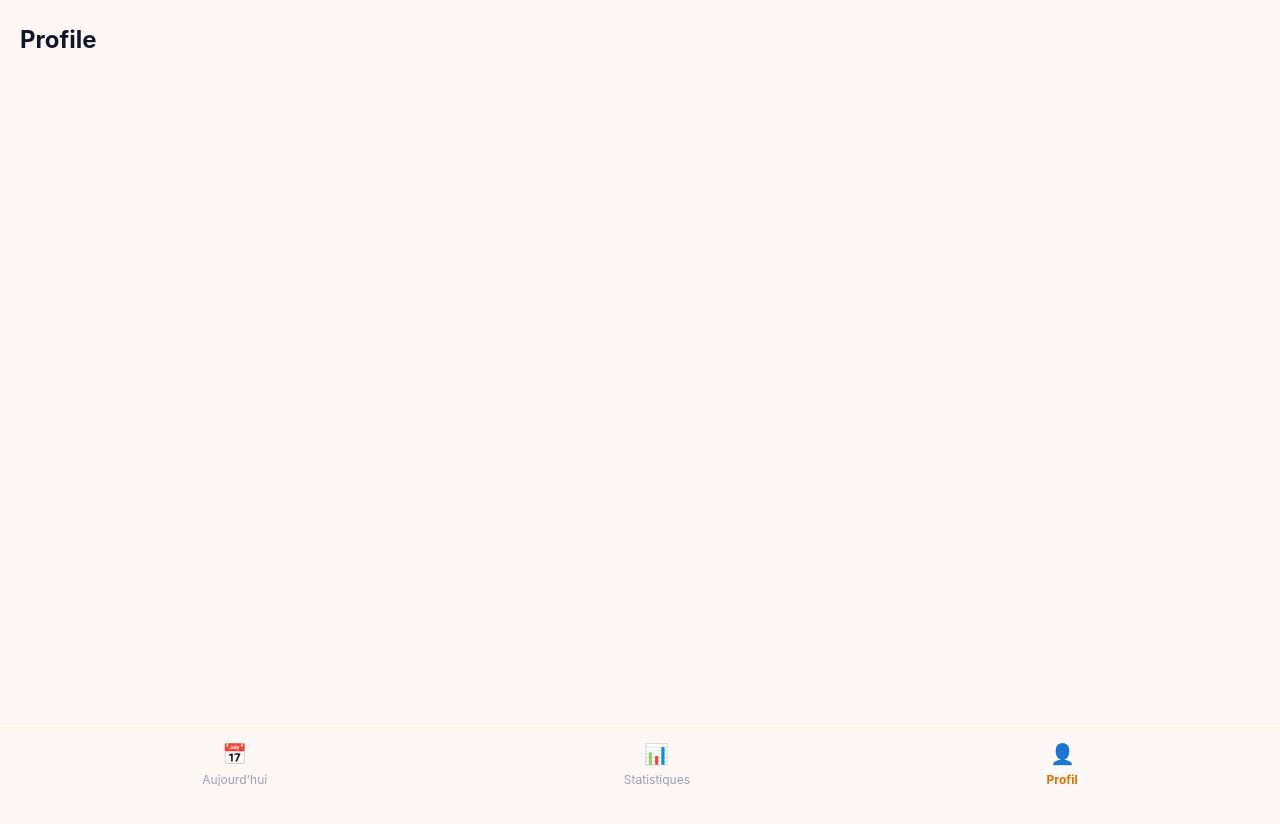
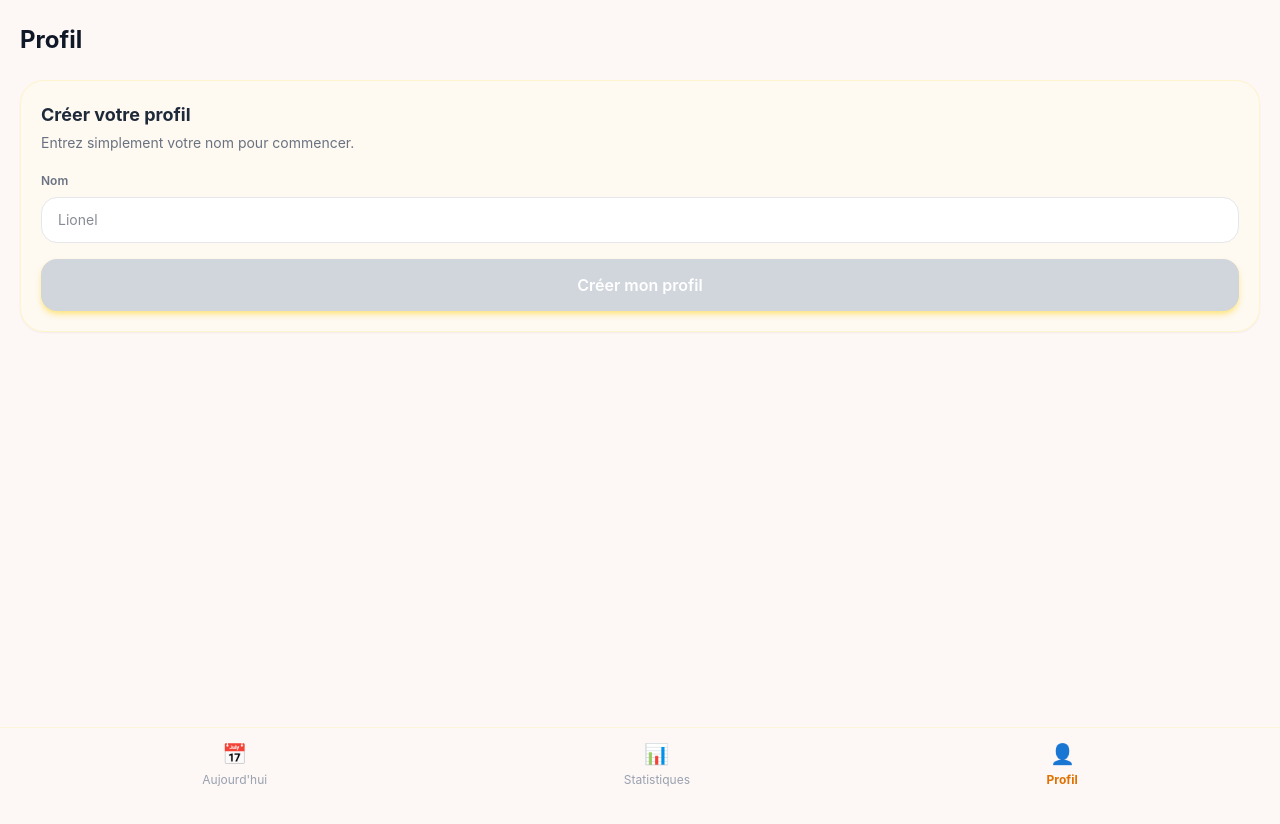
Before and after one commit to mauvaisetroupe/countrep, a Vue app in the folder frontend/: page /profile in a window 1280 px wide. Shown: the top 824 px of the page. Built offline with nearby package versions, Linux system fonts and the light colour scheme.

Commit message:
Use API to create user UUID

```diff
--- /dev/null
+++ b/frontend/src/api/users.ts
@@ -0,0 +1,28 @@
+export interface ApiUser {
+  id: string
+  name: string
+  createdAt: number
+}
+
+const API_URL = 'http://localhost:3000'
+
+export async function createUser(name: string): Promise<ApiUser> {
+  const user = {
+    id: crypto.randomUUID(),
+    name
+  }
+
+  const response = await fetch(`${API_URL}/api/users`, {
+    method: 'POST',
+    headers: {
+      'Content-Type': 'application/json'
+    },
+    body: JSON.stringify(user)
+  })
+
+  if (!response.ok) {
+    throw new Error(`API error: ${response.status}`)
+  }
+
+  return response.json()
+}
--- /dev/null
+++ b/frontend/src/api/workouts.ts
@@ -0,0 +1,43 @@
+export interface ApiWorkout {
+  id: string
+  userId: string
+  exercise: string
+  date: string
+  reps: number
+  mode: string
+  createdAt: number
+  updatedAt: number
+  deletedAt?: number | null
+}
+
+const API_URL = 'http://localhost:3000'
+
+export async function createWorkout(
+  workout: ApiWorkout
+): Promise<ApiWorkout> {
+
+  const response = await fetch(`${API_URL}/api/workouts`, {
+    method: 'POST',
+    headers: {
+      'Content-Type': 'application/json'
+    },
+    body: JSON.stringify(workout)
+  })
+
+  if (!response.ok) {
+    throw new Error(`API error: ${response.status}`)
+  }
+
+  return response.json()
+}
+
+export async function getWorkouts(): Promise<ApiWorkout[]> {
+
+  const response = await fetch(`${API_URL}/api/workouts`)
+
+  if (!response.ok) {
+    throw new Error(`API error: ${response.status}`)
+  }
+
+  return response.json()
+}
--- /dev/null
+++ b/frontend/src/composables/useCurrentUser.ts
@@ -0,0 +1,26 @@
+import { ref } from 'vue'
+
+const STORAGE_KEY = 'countrep.userId'
+
+const userId = ref<string | null>(
+  localStorage.getItem(STORAGE_KEY)
+)
+
+export function useCurrentUser() {
+
+  const setUserId = (id: string) => {
+    userId.value = id
+    localStorage.setItem(STORAGE_KEY, id)
+  }
+
+  const clearUserId = () => {
+    userId.value = null
+    localStorage.removeItem(STORAGE_KEY)
+  }
+
+  return {
+    userId,
+    setUserId,
+    clearUserId
+  }
+}
--- a/frontend/src/db.ts
+++ b/frontend/src/db.ts
@@ -1,6 +1,6 @@
 import Dexie, { type Table } from 'dexie'
 
-export interface Workout {
+export interface LocalWorkout {
   id: string
   exercise: string
   date: string
@@ -17,7 +17,7 @@ export interface SyncState {
 }
 
 export class WorkoutDatabase extends Dexie {
-  workouts!: Table<Workout, string>
+  workouts!: Table<LocalWorkout, string>
   syncState!: Table<SyncState, string>
 
   constructor() {
--- a/frontend/src/views/ProfileView.vue
+++ b/frontend/src/views/ProfileView.vue
@@ -1,6 +1,157 @@
+<script setup lang="ts">
+import { ref } from 'vue'
+import { createUser } from '../api/users'
+import { useCurrentUser } from '../composables/useCurrentUser'
+
+const { userId, setUserId, clearUserId } = useCurrentUser()
+
+const name = ref('')
+const loading = ref(false)
+const error = ref('')
+
+const createProfile = async () => {
+  const trimmedName = name.value.trim()
+
+  if (!trimmedName) {
+    return
+  }
+
+  loading.value = true
+  error.value = ''
+
+  try {
+    const user = await createUser(trimmedName)
+
+    setUserId(user.id)
+
+    name.value = ''
+  } catch (err) {
+    console.error(err)
+    error.value = 'Impossible de créer le profil.'
+  } finally {
+    loading.value = false
+  }
+}
+
+const removeUser = () => {
+  clearUserId()
+  name.value = ''
+  error.value = ''
+}
+</script>
+
 <template>
   <div class="min-h-screen bg-[#fdf8f5] pb-28 px-5 pt-6">
-    <h1 class="text-2xl font-bold text-gray-900">Profile</h1>
-    <!-- contenu à venir -->
+
+    <h1 class="text-2xl font-bold text-gray-900">
+      Profil
+    </h1>
+
+    <main class="mt-6 space-y-4">
+
+      <!-- =====================================================
+           PAS DE PROFIL
+      ====================================================== -->
+
+      <section
+        v-if="!userId"
+        class="bg-amber-50/40 border border-amber-100/80 rounded-3xl p-5 shadow-xs"
+      >
+
+        <h2 class="text-lg font-bold text-gray-800">
+          Créer votre profil
+        </h2>
+
+        <p class="mt-1 text-sm text-gray-500">
+          Entrez simplement votre nom pour commencer.
+        </p>
+
+        <!-- Nom -->
+        <div class="mt-5">
+
+          <label
+            for="name"
+            class="text-xs font-semibold text-gray-500 block mb-2"
+          >
+            Nom
+          </label>
+
+          <input
+            id="name"
+            v-model="name"
+            type="text"
+            placeholder="Lionel"
+            autocomplete="name"
+            class="w-full bg-white border border-gray-200 rounded-2xl px-4 py-3 text-sm text-gray-900 focus:outline-none focus:border-amber-500 focus:ring-2 focus:ring-amber-200"
+            @keyup.enter="createProfile"
+          />
+
+        </div>
+
+        <!-- Erreur -->
+        <p
+          v-if="error"
+          class="mt-3 text-sm text-red-600"
+        >
+          {{ error }}
+        </p>
+
+        <!-- Création -->
+        <button
+          @click="createProfile"
+          :disabled="loading || !name.trim()"
+          class="mt-4 w-full bg-amber-500 hover:bg-amber-600 disabled:bg-gray-300 disabled:cursor-not-allowed text-white font-semibold py-3.5 rounded-2xl shadow-md shadow-amber-200 transition-all active:scale-[0.98]"
+        >
+          {{ loading ? 'Création...' : 'Créer mon profil' }}
+        </button>
+
+      </section>
+
+
+      <!-- =====================================================
+           PROFIL ACTIF
+      ====================================================== -->
+
+      <section
+        v-else
+        class="bg-white border border-gray-200/80 rounded-3xl p-5 shadow-xs"
+      >
+
+        <div class="flex items-center gap-3">
+
+          <!-- Avatar -->
+          <div
+            class="w-10 h-10 rounded-full bg-amber-100 flex items-center justify-center"
+          >
+            👤
+          </div>
+
+          <!-- Informations -->
+          <div class="min-w-0">
+
+            <p class="text-sm font-semibold text-gray-800">
+              Profil actif
+            </p>
+
+            <p class="text-xs text-gray-500 font-mono truncate">
+              {{ userId }}
+            </p>
+
+          </div>
+
+        </div>
+
+        <!-- Changer de profil -->
+        <button
+          @click="removeUser"
+          class="mt-4 w-full bg-gray-100 hover:bg-gray-200 text-gray-700 font-semibold py-3 rounded-2xl transition-colors"
+        >
+          Changer de profil
+        </button>
+
+      </section>
+
+    </main>
+
   </div>
 </template>
```
Also changed, not shown: 1 other file (tests, documents, lock files or other folders).
